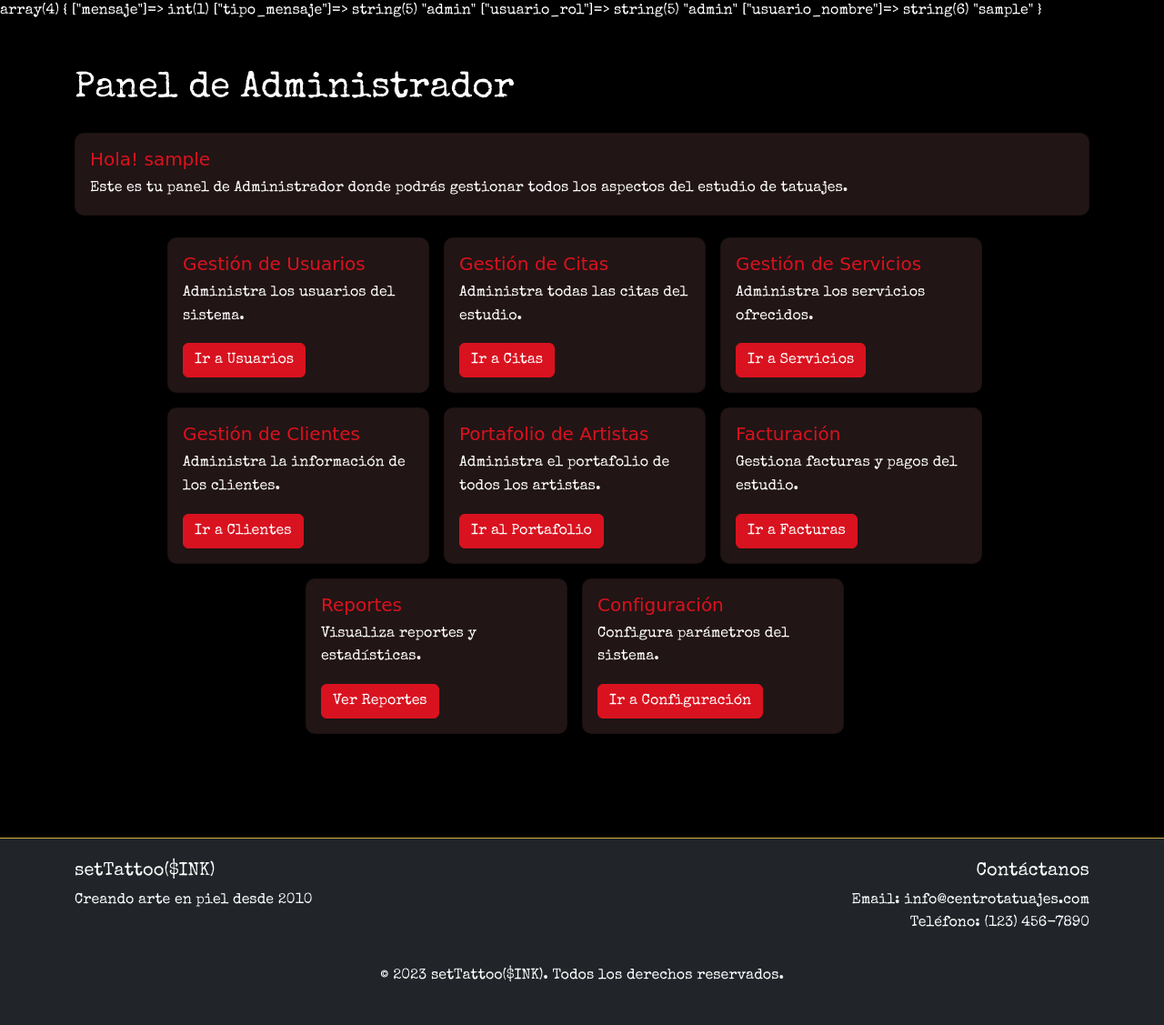
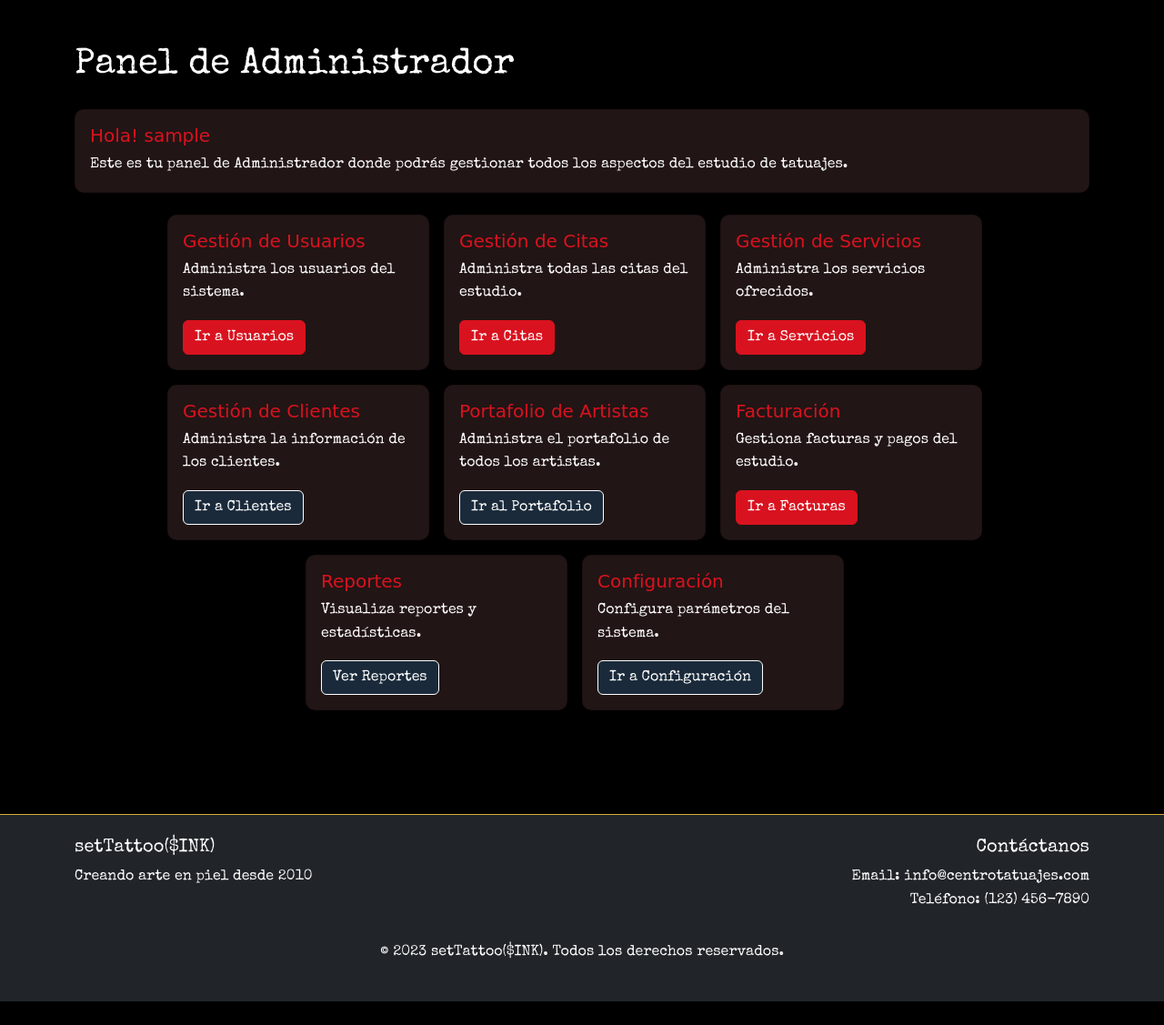
Before and after one commit to Arguish/php_tattoo, a PHP site: page /pages/dashboard in a window 1280 px wide. Shown: the part 74-1201 px from the top of the page at 91% size. After the commit the page ends 1175 px from the top, so only its background shows below. Run offline with PHP 8.4, Linux system fonts and the light colour scheme; the visitor is signed in with stand-in values (Sample User, id 1); some web fonts are replaced.

Commit message:
refactor(dashboard): remove debug code and disable non-functional links

```diff
--- a/pages/dashboard/index.php
+++ b/pages/dashboard/index.php
@@ -7,7 +7,6 @@ require_once '../../utils/auth.php';
 
 
 include_once '../../componentes/header.php';
-var_dump($_SESSION); // Comentado para producción
 
 $user_role = $_SESSION['usuario_rol'];
 
@@ -74,7 +73,7 @@ echo '<style>
                 <div class="card-body">
                     <h5 class="card-title">Gestión de Citas</h5>
                     <p class="card-text">Administra todas las citas del estudio.</p>
-                    <a href="config.php?type=appointment" class="btn btn-primary">Ir a Citas</a>
+                    <a href="" class="btn btn-primary">Ir a Citas</a>
                 </div>
             </div>
         </div>
@@ -87,7 +86,7 @@ echo '<style>
                 <div class="card-body">
                     <h5 class="card-title">Gestión de Servicios</h5>
                     <p class="card-text">Administra los servicios ofrecidos.</p>
-                    <a href="config.php?type=tattoo" class="btn btn-primary">Ir a Servicios</a>
+                    <a href="" class="btn btn-primary">Ir a Servicios</a>
                 </div>
             </div>
         </div>
@@ -95,12 +94,12 @@ echo '<style>
 
         <?php if (in_array($_SESSION['usuario_rol'], ['admin','recepcionista'])): ?>
         <!-- Sección de Gestión de Clientes -->
-        <div class="dashboard-card mb-3 me-3">
+        <div class="dashboard-card mb-3 me-3" style="cursor: not-allowed ;">
             <div class="card" style="width: 18rem;">
                 <div class="card-body">
                     <h5 class="card-title">Gestión de Clientes</h5>
                     <p class="card-text">Administra la información de los clientes.</p>
-                    <a href="config.php?type=user&filter=client" class="btn btn-primary">Ir a Clientes</a>
+                    <a href="" class="btn btn-secondary"style="cursor: not-allowed ;">Ir a Clientes</a>
                 </div>
             </div>
         </div>
@@ -108,12 +107,12 @@ echo '<style>
 
         <?php if (in_array($_SESSION['usuario_rol'], ['admin', 'artista'])): ?>
         <!-- Sección de Gestión de Artistas -->
-        <div class="dashboard-card mb-3 me-3">
+        <div class="dashboard-card mb-3 me-3" style="cursor: not-allowed ;">
             <div class="card" style="width: 18rem;">
                 <div class="card-body">
                     <h5 class="card-title">Portafolio de Artistas</h5>
                     <p class="card-text">Administra el portafolio de todos los artistas.</p>
-                    <a href="config.php?type=tattoo&filter=portfolio" class="btn btn-primary">Ir al Portafolio</a>
+                    <a href="" class="btn btn-secondary" style="cursor: not-allowed ;">Ir al Portafolio</a>
                 </div>
             </div>
         </div>
@@ -134,12 +133,12 @@ echo '<style>
 
         <?php if (in_array($_SESSION['usuario_rol'], ['admin'])): ?>
         <!-- Sección de Reportes -->
-        <div class="dashboard-card mb-3 me-3">
+        <div class="dashboard-card mb-3 me-3" style="cursor: not-allowed ;">
             <div class="card" style="width: 18rem;">
                 <div class="card-body">
                     <h5 class="card-title">Reportes</h5>
                     <p class="card-text">Visualiza reportes y estadísticas.</p>
-                    <a href="config.php?type=report" class="btn btn-primary">Ver Reportes</a>
+                    <a href="" class="btn btn-secondary" style="cursor: not-allowed ;">Ver Reportes</a>
                 </div>
             </div>
         </div>
@@ -147,12 +146,12 @@ echo '<style>
 
         <?php if (in_array($_SESSION['usuario_rol'], ['admin'])): ?>
         <!-- Sección de Configuración -->
-        <div class="dashboard-card mb-3 me-3">
+        <div class="dashboard-card mb-3 me-3" style="cursor: not-allowed ;">
             <div class="card" style="width: 18rem;">
                 <div class="card-body">
                     <h5 class="card-title">Configuración</h5>
                     <p class="card-text">Configura parámetros del sistema.</p>
-                    <a href="config.php?type=setting" class="btn btn-primary">Ir a Configuración</a>
+                    <a href="" class="btn btn-secondary" style="cursor: not-allowed ;">Ir a Configuración</a>
                 </div>
             </div>
         </div>
```
